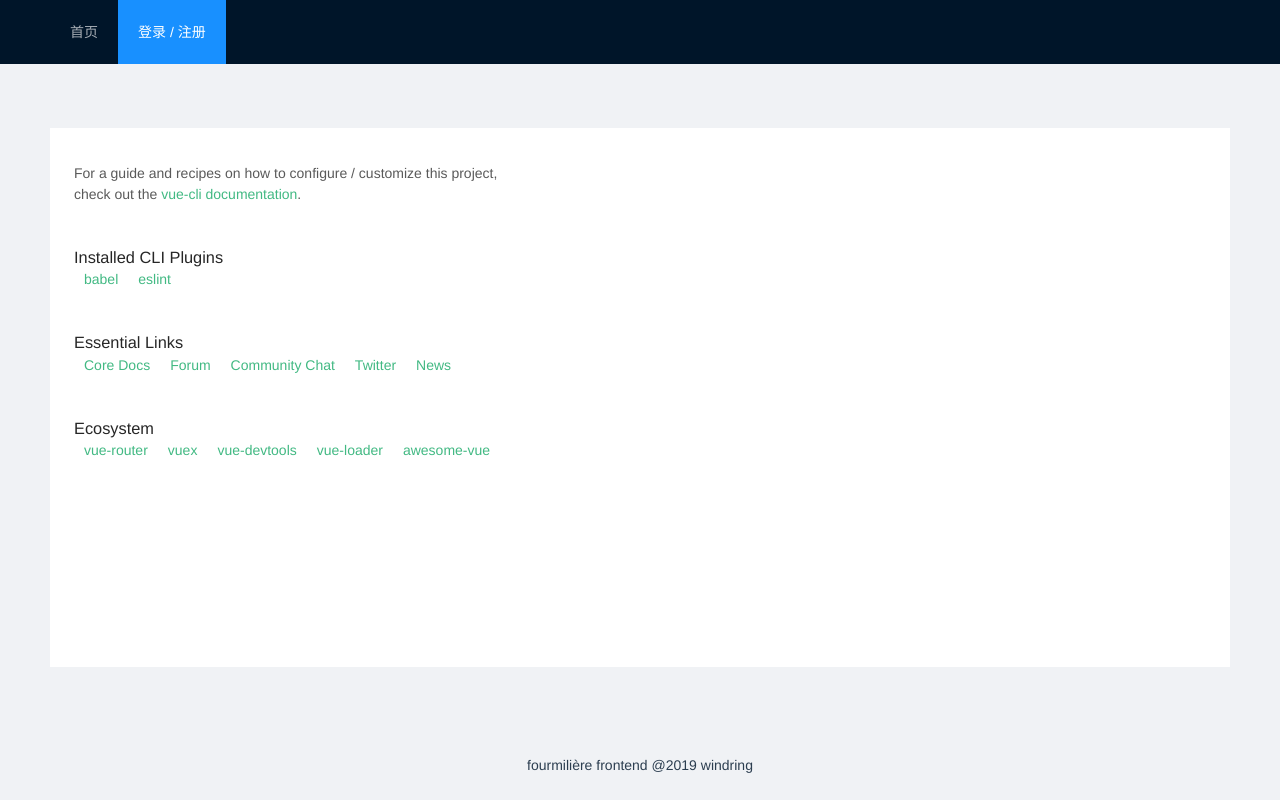
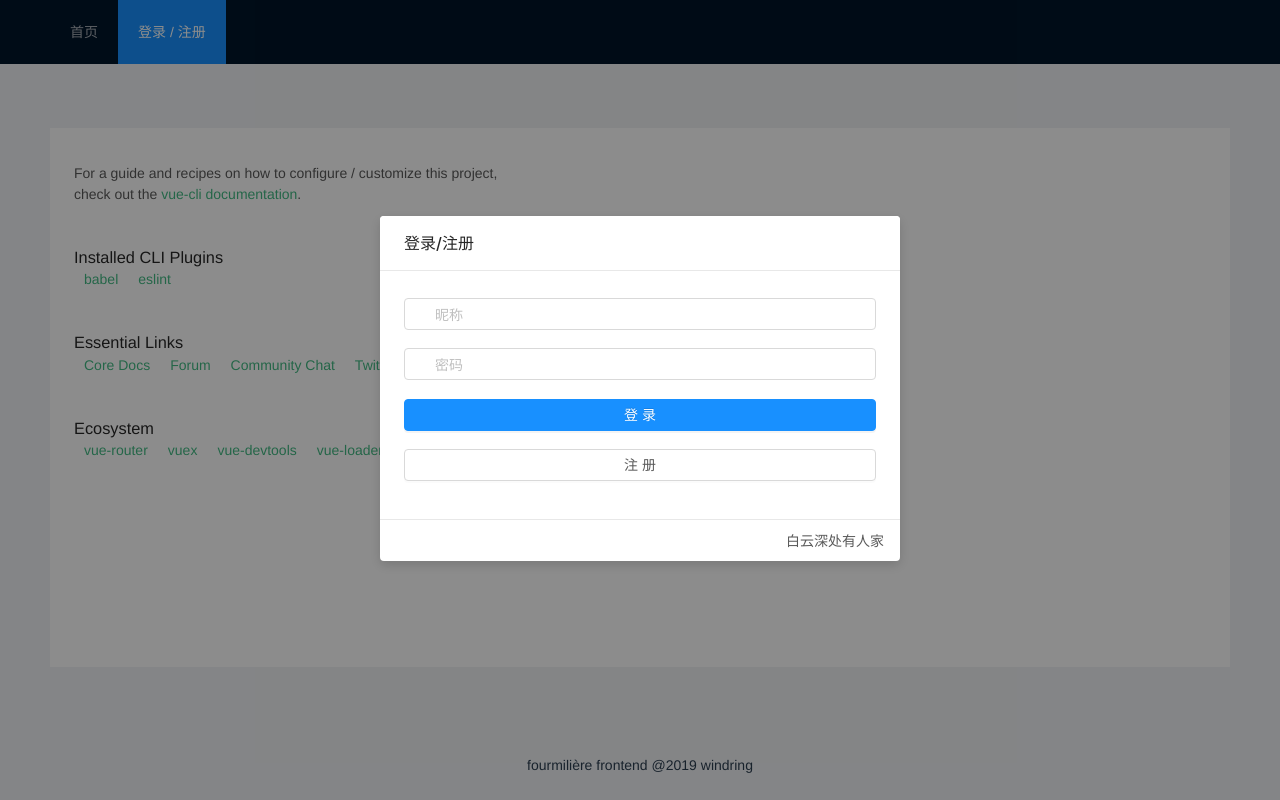
Before and after one commit to windring/fourmiliere, a Vue app in the folder src/frontend/: page / in a window 1280 px wide. Both pictures are taken after a click on the item "登录 / 注册". Built offline with nearby package versions, Linux system fonts and the light colour scheme.

Commit message:
添加登录/注册窗口

```diff
--- a/src/frontend/src/App.vue
+++ b/src/frontend/src/App.vue
@@ -3,7 +3,7 @@
     <a-layout-header>
       <a-menu theme="dark" mode="horizontal" class="header-menu">
         <a-menu-item key="1">首页</a-menu-item>
-        <a-menu-item key="2">登录 / 注册</a-menu-item>
+        <a-menu-item key="2" @click="showModal">登录 / 注册</a-menu-item>
       </a-menu>
     </a-layout-header>
     <a-layout-content class="content-box">
@@ -12,11 +12,13 @@
     <a-layout-footer class="text-center">
       fourmilière frontend @2019 windring
     </a-layout-footer>
+    <sign-modal></sign-modal>
   </a-layout>
 </template>
 
 <script>
 import HelloWorld from './components/HelloWorld.vue'
+import SignModal from './components/SignModal.vue'
 
 export default {
   name: 'app',
@@ -26,8 +28,12 @@ export default {
   },
   components: {
     HelloWorld,
+    SignModal,
   },
   methods: {
+    showModal () {
+      this.$store.commit('updateShowModal', true)
+    }
   },
 }
 </script>
--- /dev/null
+++ b/src/frontend/src/components/SignModal.vue
@@ -0,0 +1,55 @@
+<template>
+  <a-modal type="primary" title="登录/注册" v-model="isShow" centered>
+    <a-form>
+      <a-form-item>
+        <a-input placeholder="昵称" v-model="nickname">
+          <a-icon slot="prefix" type="user"></a-icon>
+        </a-input>
+      </a-form-item>
+      <a-form-item>
+        <a-input placeholder="密码" v-model="password">
+          <a-icon slot="prefix" type="key"></a-icon>
+        </a-input>
+      </a-form-item>
+      <a-form-item>
+        <a-button type="primary" class="sign-button">登录</a-button>
+      </a-form-item>
+      <a-form-item>
+        <a-button class="sign-button">注册</a-button>
+      </a-form-item>
+    </a-form>
+    <template slot="footer">
+      <span>白云深处有人家</span>
+    </template>
+  </a-modal>
+</template>
+<script>
+export default {
+  name: 'Sign-In-Sign-Up',
+  data () {
+    return {
+      nickname: '',
+      password: '',
+    }
+  },
+  computed: {
+    isShow: {
+      get () {
+        return this.$store.state.showModal
+      },
+      set (value) {
+        this.$store.commit('updateShowModal', value)
+      }
+    }
+  },
+}
+</script>
+
+<style scoped>
+.sign-button {
+  width: 100%;
+}
+.ant-form-item {
+  margin-bottom: 10px;
+}
+</style>
--- a/src/frontend/src/store.js
+++ b/src/frontend/src/store.js
@@ -7,9 +7,12 @@ export default new Vuex.Store({
   state: {
     nickname: '',
     loginState: '',
+    showModal: false,
   },
   mutations: {
-
+    updateShowModal (state, showModal) {
+      state.showModal = showModal
+    }
   },
   actions: {
 
```
